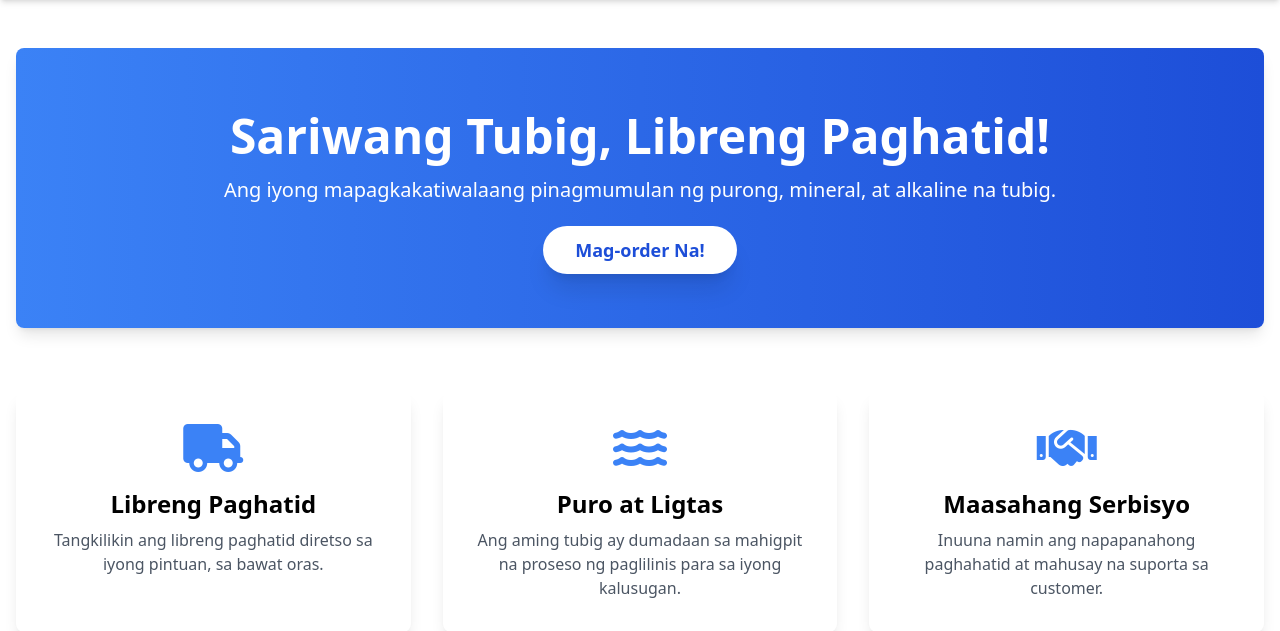
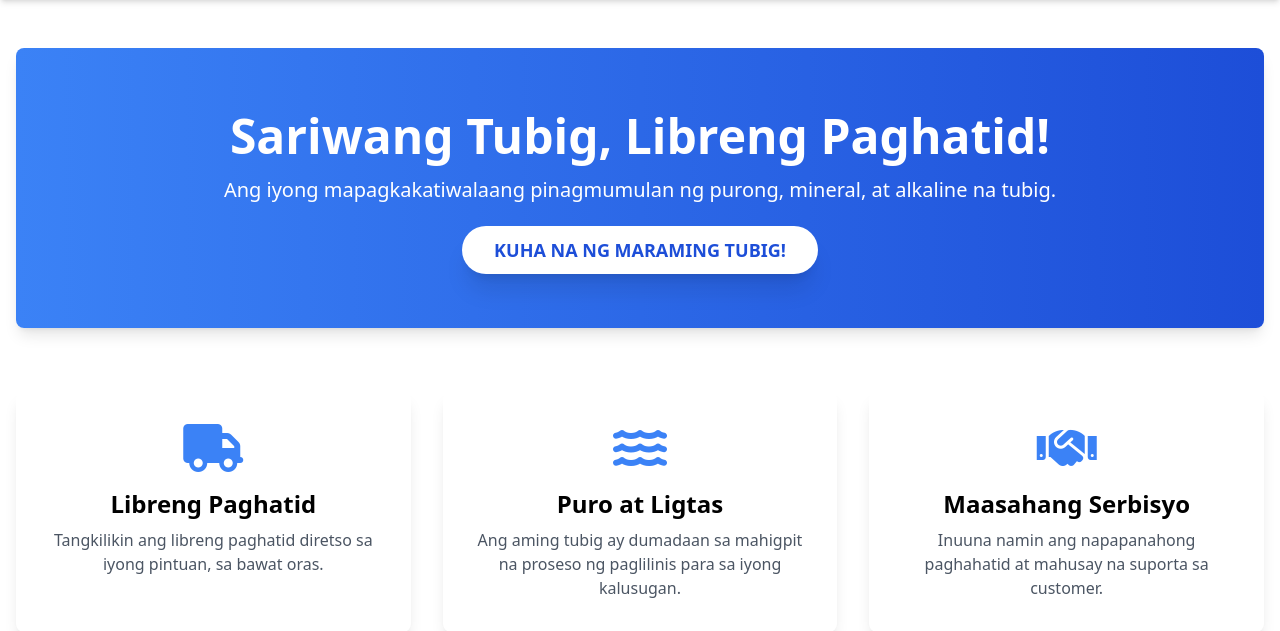
Before and after one commit to jomelmajait/practice, a Django app: page / in a window 1280 px wide. Shown: the part 64-695 px from the top of the page. Run offline with Django 5.2, Linux system fonts and the light colour scheme; some libraries are stand-ins or nearby versions.

Commit message:
Update home.html
TESTING THE ENVIRONMENT OF GITHUB DESKTOP

```diff
--- a/water_refilling_system/main_app/templates/main_app/home.html
+++ b/water_refilling_system/main_app/templates/main_app/home.html
@@ -8,7 +8,7 @@
         <h1 class="text-5xl font-extrabold mb-4 animate-fade-in-down">Sariwang Tubig, Libreng Paghatid!</h1>
         <p class="text-xl mb-8 opacity-90 animate-fade-in-up">Ang iyong mapagkakatiwalaang pinagmumulan ng purong, mineral, at alkaline na tubig.</p>
         <a href="{% url 'product_list' %}" class="bg-white text-blue-700 hover:bg-blue-100 px-8 py-3 rounded-full text-lg font-semibold shadow-xl transition transform hover:scale-105 duration-300">
-            Mag-order Na!
+            KUHA NA NG MARAMING TUBIG!
         </a>
     </section>
 
```
